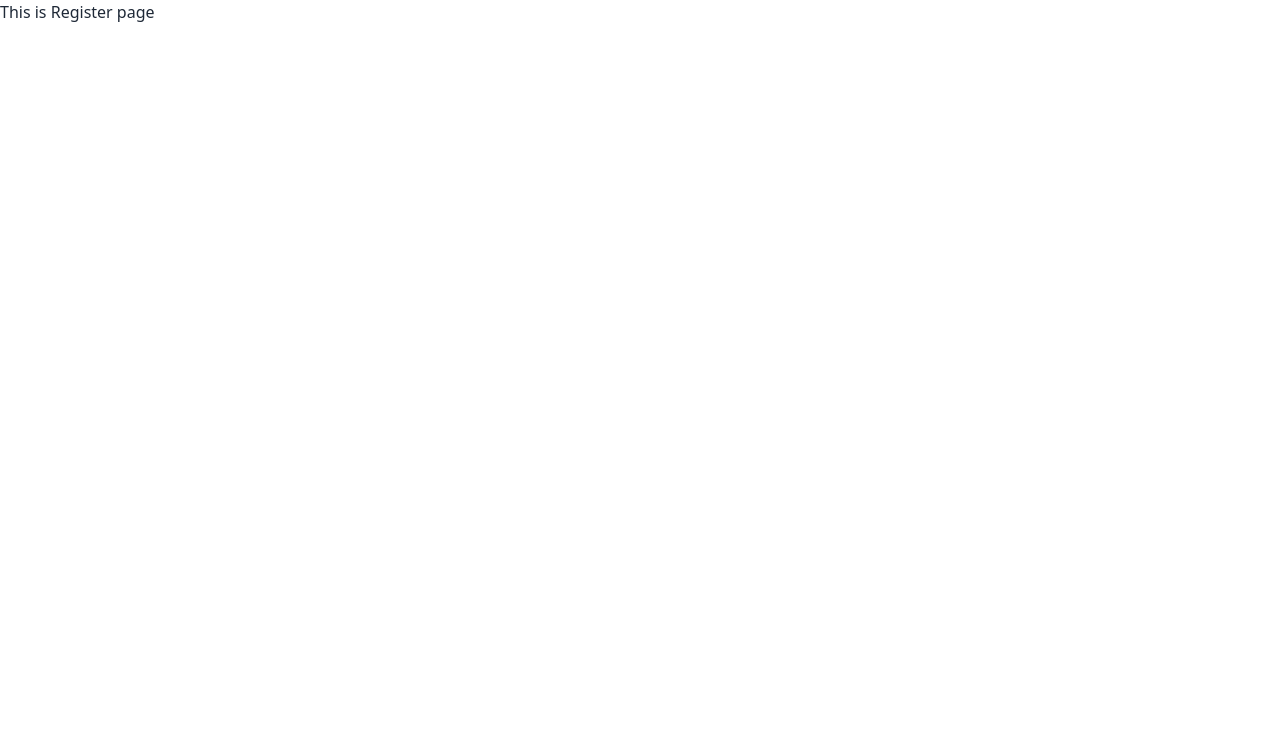
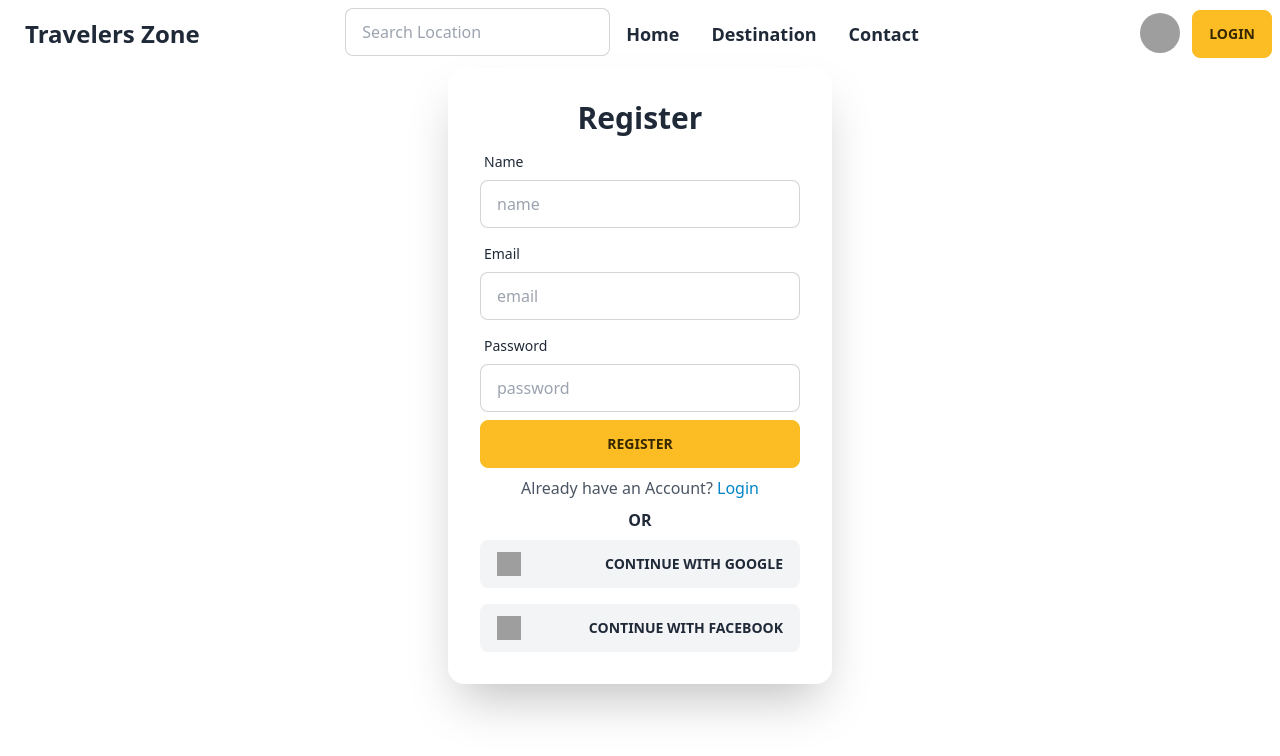
Before and after one commit to emon3455/Travelers-Zone, a React (Vite) app: page /register in a window 1280 px wide. Shown: the top 756 px of the page. Built offline with nearby package versions, Linux system fonts and the light colour scheme; grey boxes are pictures that could not be loaded.

Commit message:
login and register page style done

```diff
--- a/package.json
+++ b/package.json
@@ -16,6 +16,7 @@
     "match-sorter": "^6.3.1",
     "react": "^18.2.0",
     "react-dom": "^18.2.0",
+    "react-icons": "^4.8.0",
     "react-router-dom": "^6.11.0",
     "sort-by": "^1.2.0"
   },
--- a/src/Components/Header.jsx
+++ b/src/Components/Header.jsx
@@ -1,3 +1,4 @@
+import {Link} from "react-router-dom"
 
 const Header = () => {
     return (
@@ -13,21 +14,21 @@ const Header = () => {
                                 <div className="form-control max-w-full">
                                     <input type="text" placeholder="Search Location" className="input input-bordered" />
                                 </div>
-                                <li><a>News</a></li>
-                                <li><a>Destination</a></li>
-                                <li><a>Contact</a></li>
+                                <li className="text-lg font-semibold"><Link to="/">Home</Link></li>
+                                <li className="text-lg font-semibold"><a>Destination</a></li>
+                                <li className="text-lg font-semibold"><a>Contact</a></li>
                             </ul>
                         </div>
-                        <a className="btn btn-ghost normal-case text-xl">Travelers Zone</a>
+                        <a className="btn btn-ghost normal-case text-2xl font-bold" >Travelers Zone</a>
                     </div>
                     <div className="navbar-center hidden lg:flex">
                         <ul className="menu menu-horizontal px-1">
                             <div className="form-control max-w-full">
                                 <input type="text" placeholder="Search Location" className="input input-bordered" />
                             </div>
-                            <li><a>News</a></li>
-                            <li><a>Destination</a></li>
-                            <li><a>Contact</a></li>
+                            <li className="text-lg font-semibold"><Link to="/">Home</Link></li>
+                            <li className="text-lg font-semibold"><a>Destination</a></li>
+                            <li className="text-lg font-semibold"><a>Contact</a></li>
                         </ul>
                     </div>
                     <div className="navbar-end space-x-2">
@@ -42,7 +43,7 @@ const Header = () => {
                                 <li><a>Logout</a></li>
                             </ul>
                         </div>
-                        <a className="btn btn-warning">Login</a>
+                        <Link className="btn btn-warning" to="/login">Login</Link>
                     </div>
                 </div>
             </div>
--- a/src/Pages/Booking/Booking.jsx
+++ b/src/Pages/Booking/Booking.jsx
@@ -1,8 +1,56 @@
+import Header from "../../Components/Header";
+import {useLoaderData} from "react-router-dom"
 
 const Booking = () => {
+
+    const destination = useLoaderData();
+    console.log(destination);
+
     return (
-        <div>
-            <h2>This is booking</h2>
+        <div className="hero min-h-screen" style={{ backgroundImage: `url("https://github.com/emon3455/demo-picture/blob/main/travel-images/box-3.png?raw=true")` }}>
+            <div className="hero-overlay bg-opacity-60 bg-black bg-blend-multiply">
+                <Header></Header>
+            </div>
+            <div className="p-2 container mx-auto flex flex-col md:flex-row justify-between gap-10">
+
+                <div className="mt-16 w-full md:w-1/2 md:mt-0">
+                    <h2 className="text-5xl text-white font-bold mb-5">
+                        {destination.name}
+                    </h2>
+                    <p  className="text-lg text-white">
+                        {destination.info}
+                    </p>
+                </div>
+                <div className="space-y-2 bg-white p-4 rounded-lg">
+
+                    <div className="">
+                        <label className="text-gray-500 font-semibold text-lg " htmlFor="origin">Origin</label> <br />
+                        <input className="bg-gray-100 px-2 py-1 rounded-sm text-2xl font-semibold w-full" type="text" name="origin" id="origin" placeholder="Your Location" />
+                    </div>
+                    <div className="">
+                        <label className="text-gray-500 font-semibold text-lg" htmlFor="destination">Destination</label> <br />
+                        <input disabled className="bg-gray-100 px-2 py-1 rounded-sm text-2xl font-semibold w-full" type="text" name="destination" id="destination" value={destination.name} />
+                    </div>
+
+                    <div className="flex justify-between gap-5">
+                        <div className="">
+                            <label className="text-gray-500 font-semibold text-lg" htmlFor="from"> From </label> <br />
+                            <input className="bg-gray-100 rounded-lg px-2 py-1" type="date" name="from" id="from" />
+                        </div>
+                        <div className="">
+                            <label className="text-gray-500 font-semibold text-lg" htmlFor="to"> To </label> <br />
+                            <input className="bg-gray-100 rounded-lg px-2 py-1" type="date" name="to" id="to" />
+                        </div>
+                    </div>
+
+                    <button className="btn btn-warning w-full font-semibold">
+                        Start Booking
+                    </button>
+
+                </div>
+
+            </div>
+
         </div>
     );
 };
--- a/src/Pages/Home/Home.jsx
+++ b/src/Pages/Home/Home.jsx
@@ -7,7 +7,7 @@ const Home = () => {
     const [ destinations , setDestinations] = useState([]);
 
     useEffect(()=>{
-        fetch("http://localhost:5000/destinations")
+        fetch("https://travel-server-side-emon3455.vercel.app/destinations")
         .then(res=> res.json())
         .then(data=> setDestinations(data))
         .catch(er=>{
--- a/src/Pages/Login/Login.jsx
+++ b/src/Pages/Login/Login.jsx
@@ -1,9 +1,54 @@
+import { Link } from "react-router-dom";
+import Header from "../../Components/Header";
 
 
 const Login = () => {
     return (
         <div>
-            <h2>This is login page</h2>
+            <Header></Header>
+
+            <div className="flex justify-center mt-2">
+                <div className="card w-full max-w-sm shadow-2xl bg-base-100">
+                    <div className="card-body">
+                        <h2 className="text-3xl font-bold text-center">Login</h2>
+                        <div className="form-control">
+                            <label className="label">
+                                <span className="label-text">Email</span>
+                            </label>
+                            <input type="text" placeholder="email" className="input input-bordered" />
+                        </div>
+                        <div className="form-control">
+                            <label className="label">
+                                <span className="label-text">Password</span>
+                            </label>
+                            <input type="text" placeholder="password" className="input input-bordered" />
+                            <label className="label">
+                                <a href="#" className="label-text-alt link link-hover">Forgot password?</a>
+                            </label>
+                        </div>
+
+                        <button className="btn btn-warning">Login</button>
+
+                        <p className="text-center text-gray-600">
+                            Don't have an Account? <Link className="text-sky-600" to="/register">Create an account</Link>
+                        </p>
+                        <p className="text-center font-bold">
+                            OR
+                        </p>
+
+                        <div className="w-full flex justify-between btn btn-ghost mb-2 bg-gray-100">
+                            <img className="h-6 w-6" src="https://github.com/emon3455/demo-picture/blob/main/travel-images/google.png?raw=true" alt="" />
+                            <span>Continue with Google</span>
+                        </div>
+                        <div className="w-full flex justify-between btn btn-ghost bg-gray-100">
+                            <img className="h-6 w-6" src="https://github.com/emon3455/demo-picture/blob/main/travel-images/fb.png?raw=true" alt="" />
+                            <span>Continue with Facebook</span>
+                        </div>
+                    </div>
+                </div>
+            </div>
+
+
         </div>
     );
 };
--- a/src/Pages/Register/Register.jsx
+++ b/src/Pages/Register/Register.jsx
@@ -1,9 +1,58 @@
+import { Link } from "react-router-dom";
+import Header from "../../Components/Header";
 
 
 const Register = () => {
     return (
         <div>
-            <h2>This is Register page</h2>
+            <Header></Header>
+
+            <div className="flex flex-col justify-center items-center">
+                <div className="card w-full max-w-sm shadow-2xl bg-base-100">
+                    <div className="card-body">
+                        <h2 className="text-3xl font-bold text-center">Register</h2>
+                        <div className="">
+                            <label className="label">
+                                <span className="label-text">Name</span>
+                            </label>
+                            <input type="text" name="name" placeholder="name" className="input input-bordered w-full" />
+                        </div>
+                        <div className="w-full">
+                            <label className="label">
+                                <span className="label-text">Email</span>
+                            </label>
+                            <input type="email" name="email" placeholder="email" className="w-full input input-bordered" />
+                        </div>
+                        <div className="w-full">
+                            <label className="label">
+                                <span className="label-text">Password</span>
+                            </label>
+                            <input type="password" name="name" placeholder="password" className="w-full input input-bordered" />
+                        </div>
+
+                        <button className="btn btn-warning">Register</button>
+
+                        <p className="text-center text-gray-600">
+                            Already have an Account? <Link className="text-sky-600" to="/login">Login</Link>
+                        </p>
+
+                        <p className="text-center font-bold">
+                            OR
+                        </p>
+
+                        <div className="w-full flex justify-between btn btn-ghost mb-2 bg-gray-100">
+                            <img className="h-6 w-6" src="https://github.com/emon3455/demo-picture/blob/main/travel-images/google.png?raw=true" alt="" />
+                            <span>Continue with Google</span>
+                        </div>
+                        <div className="w-full flex justify-between btn btn-ghost bg-gray-100">
+                            <img className="h-6 w-6" src="https://github.com/emon3455/demo-picture/blob/main/travel-images/fb.png?raw=true" alt="" />
+                            <span>Continue with Facebook</span>
+                        </div>
+                    </div>
+                </div>
+            </div>
+
+
         </div>
     );
 };
--- a/src/routes/Routes.jsx
+++ b/src/routes/Routes.jsx
@@ -17,8 +17,9 @@ const router = createBrowserRouter([
             element: <Home></Home>
         },
         {
-            path: "/booking",
+            path: "/booking/:id",
             element: <Booking></Booking>,
+            loader: ({params})=> fetch(`https://travel-server-side-emon3455.vercel.app/destinations/${params.id}`)
         },
         {
             path: "/login",
```
Also changed, not shown: src/Components/Slider.jsx (+11 -4 lines), 1 other file (tests, documents, lock files or other folders).
